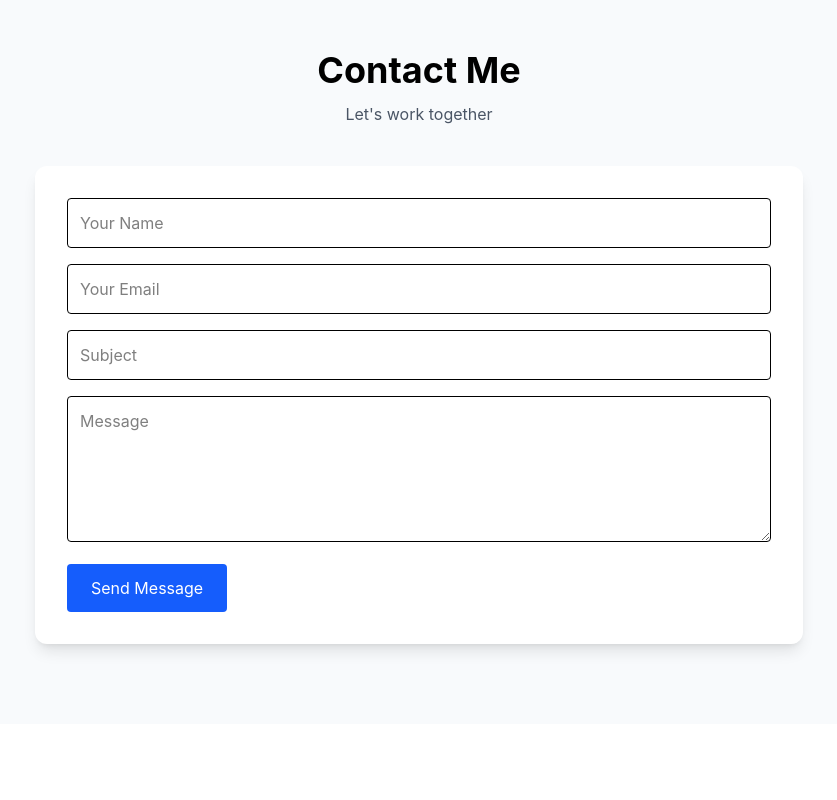
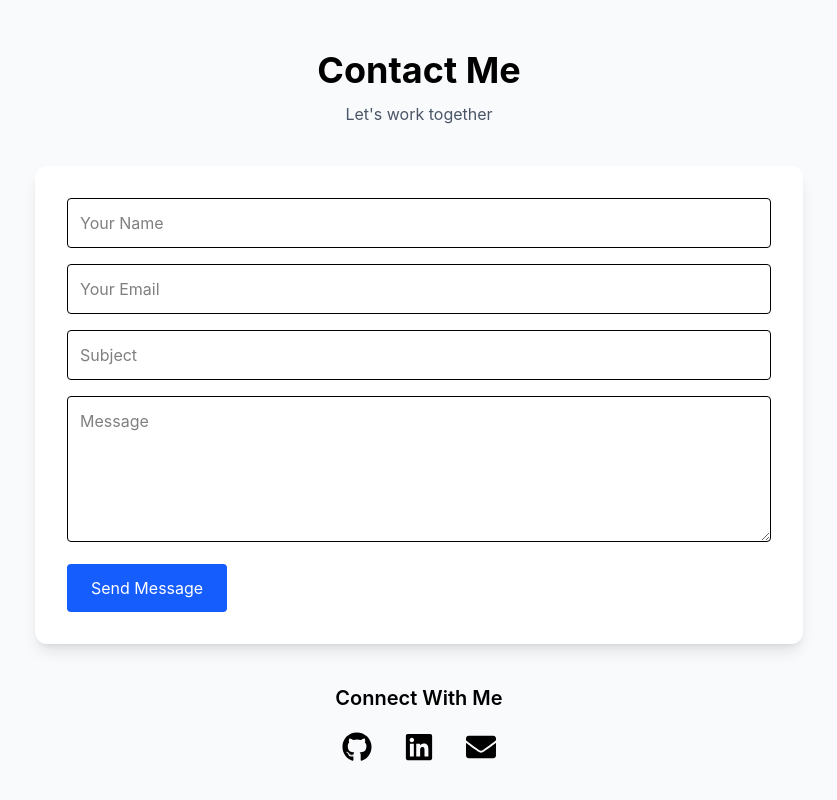
Before and after one commit to ankitumath/Portfolio-Website, a React (Vite) app in the folder frontend/: page / in a window 1280 px wide. Shown: the part 2842-3642 px from the top of the page, without its empty margins (221-1058 px from the left). Before the commit the page ends 3566 px from the top, so only its background shows below. Built offline with nearby package versions, Linux system fonts and the light colour scheme.

Commit message:
Added social media icons

```diff
--- a/frontend/src/components/Contact.jsx
+++ b/frontend/src/components/Contact.jsx
@@ -1,3 +1,8 @@
+import {
+  FaGithub,
+  FaLinkedin,
+  FaEnvelope,
+} from "react-icons/fa";
 import { useState } from "react";
 import { sendContactMessage } from "../services/contactService";
 
@@ -120,7 +125,38 @@ function Contact() {
             {loading ? "Sending..." : "Send Message"}
           </button>
         </form>
+            <div className="mt-10 text-center">
+  <h3 className="text-xl font-semibold mb-5">
+    Connect With Me
+  </h3>
 
+  <div className="flex justify-center gap-8 text-3xl">
+    <a
+      href="https://github.com/ankitumath"
+      target="_blank"
+      rel="noopener noreferrer"
+      className="hover:scale-110 transition-transform"
+    >
+      <FaGithub />
+    </a>
+
+    <a
+      href="https://www.linkedin.com/in/ankit-umath-26b928328/"
+      target="_blank"
+      rel="noopener noreferrer"
+      className="hover:scale-110 transition-transform"
+    >
+      <FaLinkedin />
+    </a>
+
+    <a
+      href="mailto:ankitumath30@gmail.com"
+      className="hover:scale-110 transition-transform"
+    >
+      <FaEnvelope />
+    </a>
+  </div>
+</div>
       </div>
     </section>
   );
```
